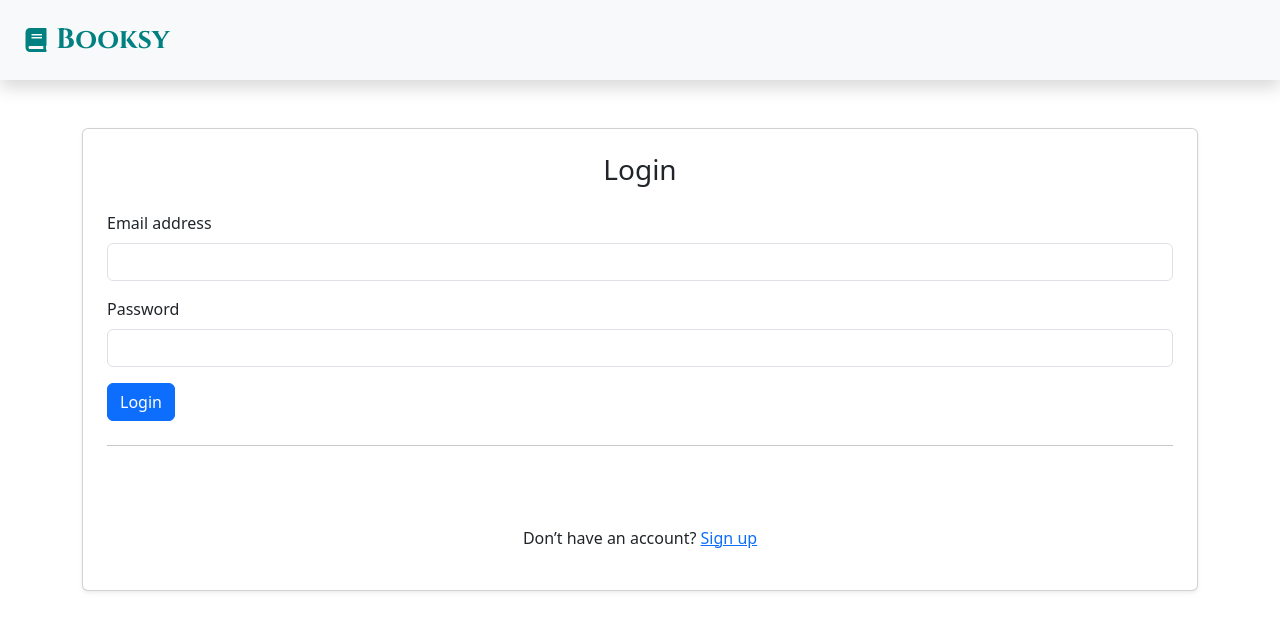
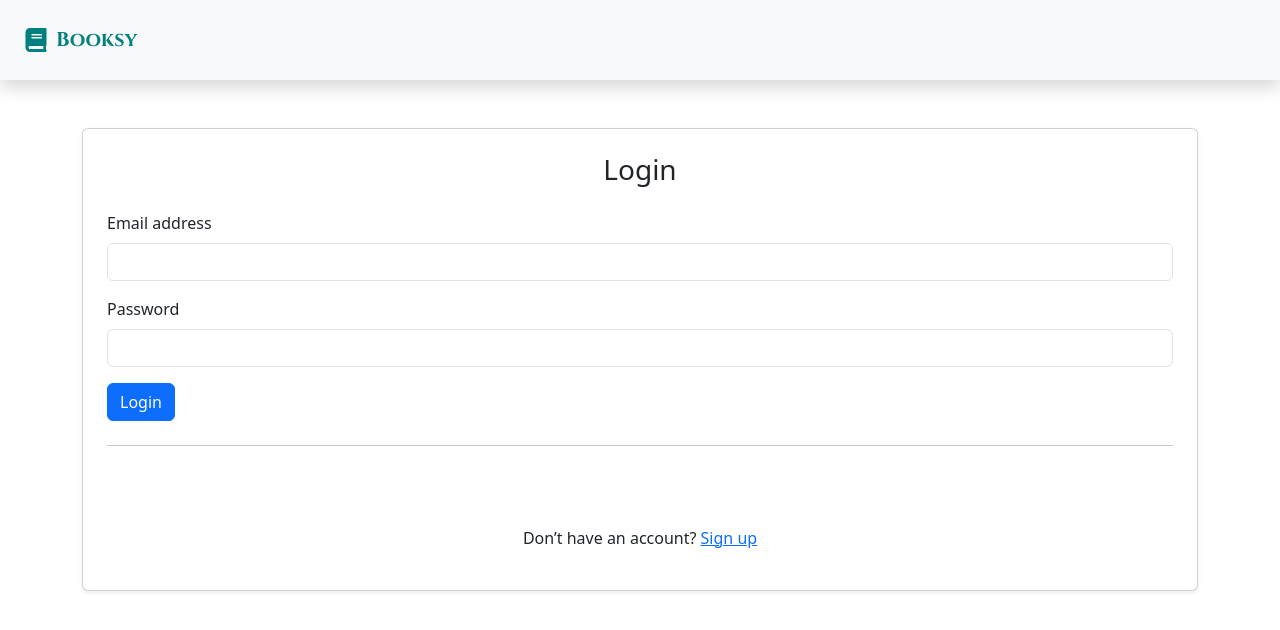
Before and after one commit to m3ghnaa/booksy, a React (Create React App) app in the folder frontend/: page /login in a window 1280 px wide. Shown: the top 630 px of the page. Built offline with nearby package versions, Linux system fonts and the light colour scheme; no server answers.

Commit message:
Update Navbar.jsx to increase brand name size, add letter spacing, and capitalize it

```diff
--- a/frontend/src/components/Navbar.jsx
+++ b/frontend/src/components/Navbar.jsx
@@ -44,7 +44,7 @@ const Navbar = ({ user, onLogout, isAuthPage = false }) => {
   if (isAuthPage) {
     return (
       <nav className="navbar px-4 shadow" style={{ backgroundColor: '#f8f9fa', minHeight: '80px' }}>
-        <Link className="navbar-brand fw-bold tracking-wide fs-3" to="/dashboard" style={{ fontFamily: "'Cinzel', serif", color: '#008080' }}>
+        <Link className="navbar-brand fw-bold" to="/dashboard" style={{ fontFamily: "'Cinzel', serif", color: '#008080' }}>
           <div className="d-flex align-items-center">
             <FaBook className="me-2 brand-icon" size={24} />
             Booksy
@@ -73,6 +73,9 @@ const Navbar = ({ user, onLogout, isAuthPage = false }) => {
           }
           .navbar-brand {
             font-family: "'Cinzel', serif" !important;
+            font-size: 2rem !important; /* Larger font size for brand name */
+            letter-spacing: 2px !important; /* Add letter spacing */
+            text-transform: uppercase !important; /* Capitalize the brand name */
           }
           .nav-link,
           .dropdown-item {
```
